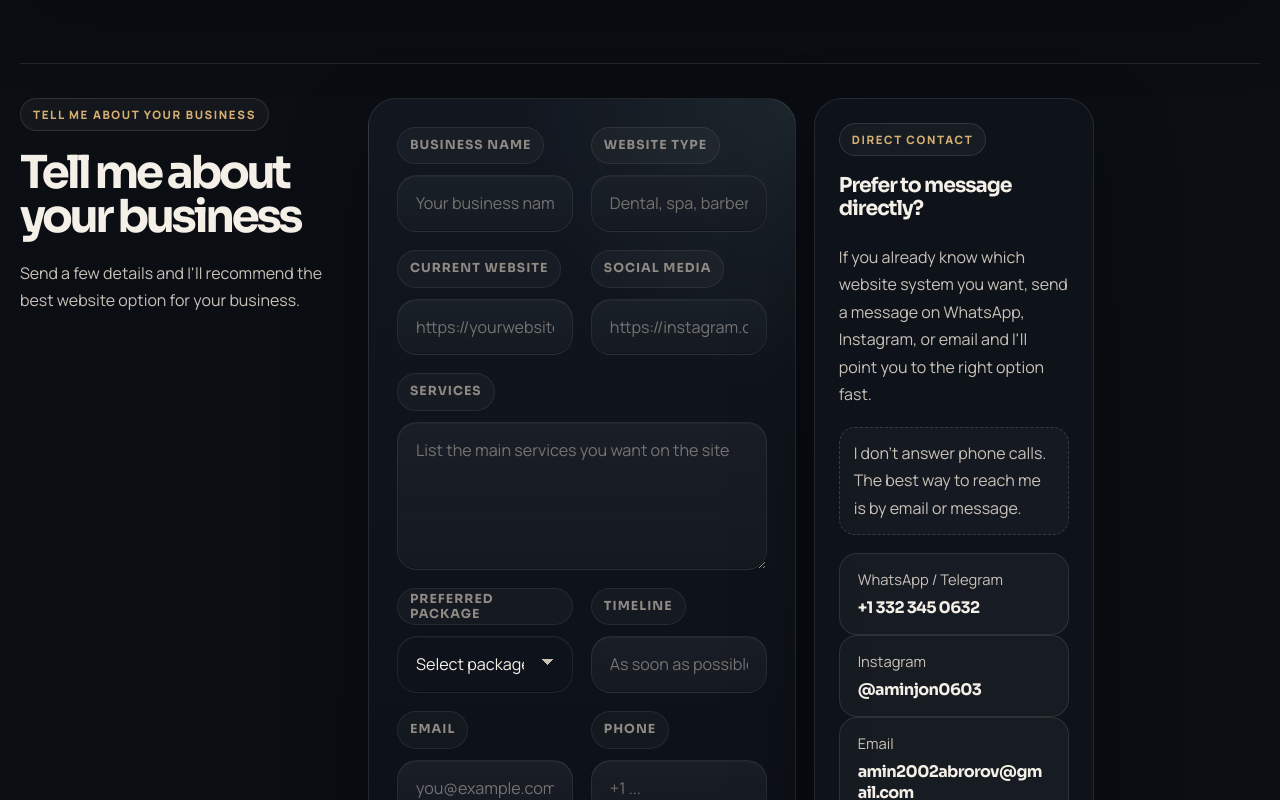
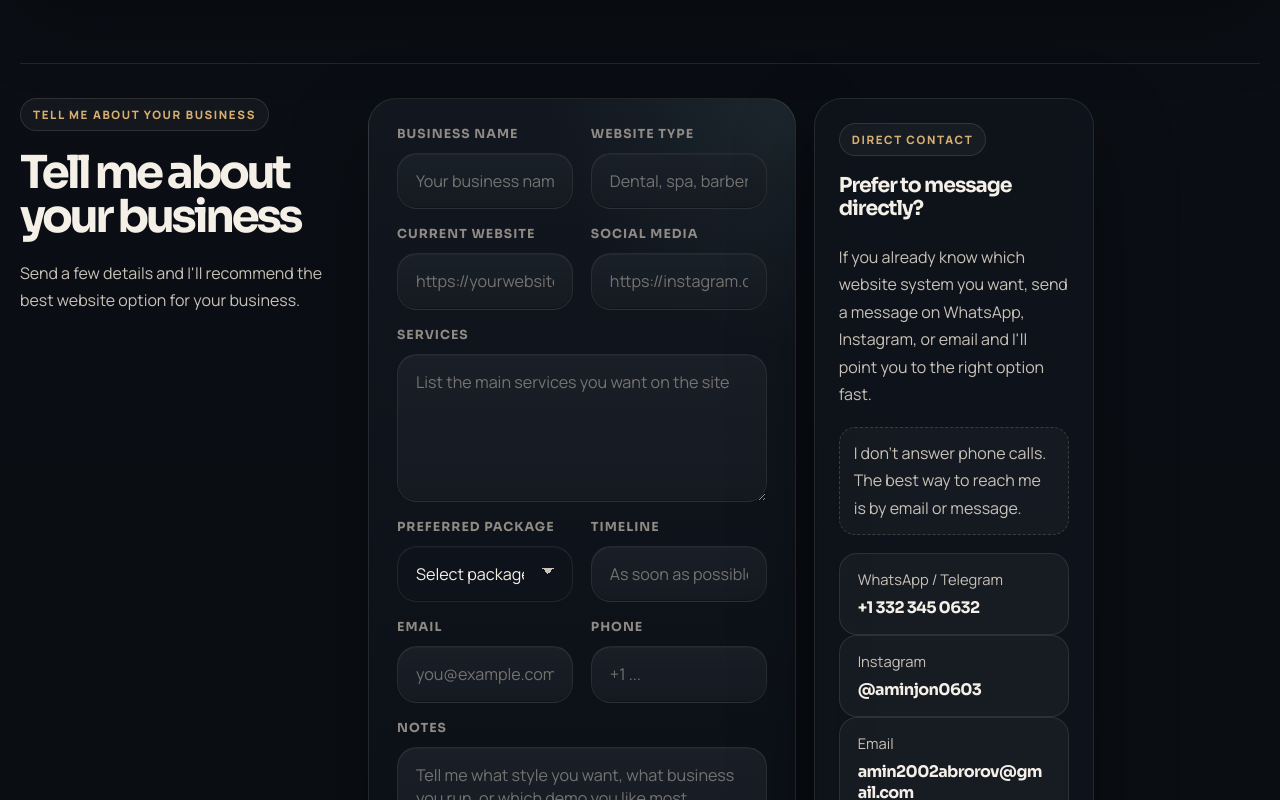
Before and after one commit to Aminjon0603/premium-websites-nyc, a React (Vite) app: page / in a window 1280 px wide. Shown: the part 6000-6800 px from the top of the page. Built offline with nearby package versions, Linux system fonts and the light colour scheme.

Commit message:
Restore simpler form labels

```diff
--- a/src/App.jsx
+++ b/src/App.jsx
@@ -414,7 +414,7 @@ function App() {
               <form className="contact-form" onSubmit={handleSubmit}>
                 <div className="field-grid">
                   <label className="field">
-                    <span>Business Name</span>
+                    <span>Business name</span>
                     <input
                       name="businessName"
                       value={formState.businessName}
@@ -424,7 +424,7 @@ function App() {
                   </label>
 
                   <label className="field">
-                    <span>Website Type</span>
+                    <span>Website type</span>
                     <input
                       name="websiteType"
                       value={formState.websiteType}
@@ -434,7 +434,7 @@ function App() {
                   </label>
 
                   <label className="field">
-                    <span>Current Website</span>
+                    <span>Current website</span>
                     <input
                       name="currentWebsite"
                       value={formState.currentWebsite}
@@ -444,12 +444,12 @@ function App() {
                   </label>
 
                   <label className="field">
-                    <span>Social Media</span>
+                    <span>Social media</span>
                     <input
                       name="socialLink"
                       value={formState.socialLink}
                       onChange={updateField}
-                      placeholder="https://instagram.com/ or another profile"
+                      placeholder="https://instagram.com/..."
                     />
                   </label>
 
@@ -465,7 +465,7 @@ function App() {
                   </label>
 
                   <label className="field">
-                    <span>Preferred Package</span>
+                    <span>Preferred package</span>
                     <select name="preferredPackage" value={formState.preferredPackage} onChange={updateField}>
                       <option value="">Select package</option>
                       {packages.map((pkg) => (
--- a/src/studio.css
+++ b/src/studio.css
@@ -837,15 +837,6 @@ a {
 }
 
 .field span {
-  display: inline-flex;
-  align-items: center;
-  min-height: 2.35rem;
-  width: fit-content;
-  max-width: 100%;
-  padding: 0 12px;
-  border: 1px solid rgba(244, 239, 231, 0.08);
-  border-radius: 999px;
-  background: rgba(255, 255, 255, 0.03);
   font-family: var(--display);
   font-size: 0.78rem;
   font-weight: 700;
@@ -1128,8 +1119,6 @@ a {
   }
 
   .field span {
-    min-height: 2.1rem;
-    padding: 0 10px;
     font-size: 0.68rem;
     letter-spacing: 0.08em;
   }
@@ -1350,7 +1339,6 @@ a {
   }
 
   .field span {
-    min-height: 2rem;
     font-size: 0.66rem;
   }
 
```
